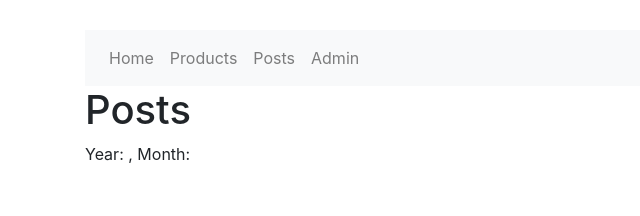
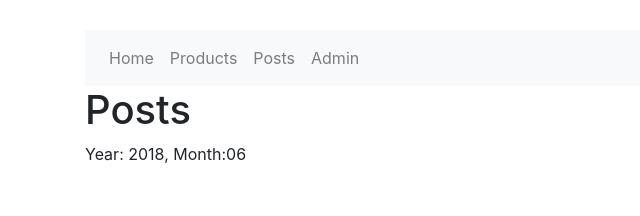
Before and after one commit to charlottedefyn/react-routing, a React (Create React App) app: page /posts/2018/06 in a window 1280 px wide. Shown: the top 216 px of the page, without its empty margins (0-640 px from the left). Built offline with nearby package versions, Linux system fonts and the light colour scheme.

Commit message:
cas avec deux arguments dans un url

```diff
--- a/src/App.js
+++ b/src/App.js
@@ -18,7 +18,7 @@ class App extends Component {
           <Switch>
             {/** de la route la plus précise à la moins précise */}
             <Route path="/admin" component={Dashboard} />
-            <Route path="/posts" component={Posts} />
+            <Route path="/posts/:annee/:mois" component={Posts} />
             <Route path="/products/:id" component={ProductDetails} />
             <Route path="/products" component={Products} />
             {/** home toujours à la fin */}
--- a/src/components/posts.jsx
+++ b/src/components/posts.jsx
@@ -1,10 +1,11 @@
 import React from "react";
 
-const Posts = () => {
+const Posts = props => {
+  const { annee, mois } = props.match.params;
   return (
     <div>
       <h1>Posts</h1>
-      Year: , Month:
+      Year: {annee}, Month:{mois}
     </div>
   );
 };
--- a/src/components/productDetails.jsx
+++ b/src/components/productDetails.jsx
@@ -8,7 +8,7 @@ class ProductDetails extends Component {
   render() {
     return (
       <div>
-        <h1>Product Details - </h1>
+        <h1>Product Details - {this.props.match.params.id}</h1>
         <button onClick={this.handleSave}>Save</button>
       </div>
     );
--- a/src/components/products.jsx
+++ b/src/components/products.jsx
@@ -12,7 +12,7 @@ class Products extends Component {
   render() {
     return (
       <div>
-        <h1>Products</h1>
+        <h1>Products {this.props.location.pathname}</h1>
         <ul>
           {this.state.products.map(product => (
             <li key={product.id}>
```
